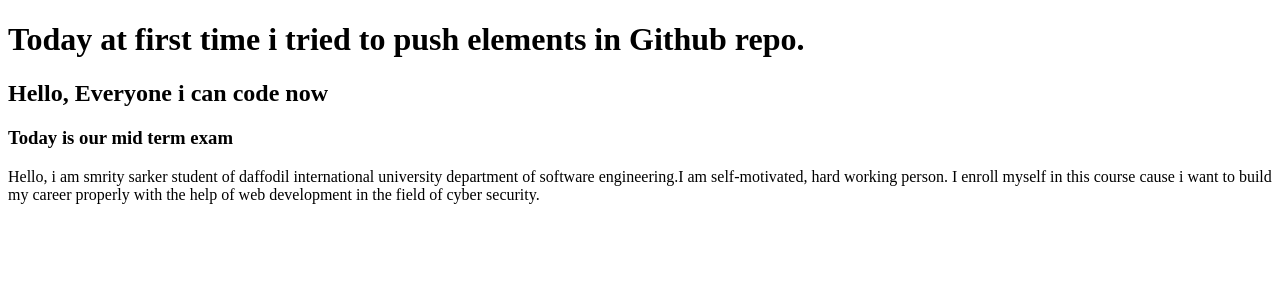
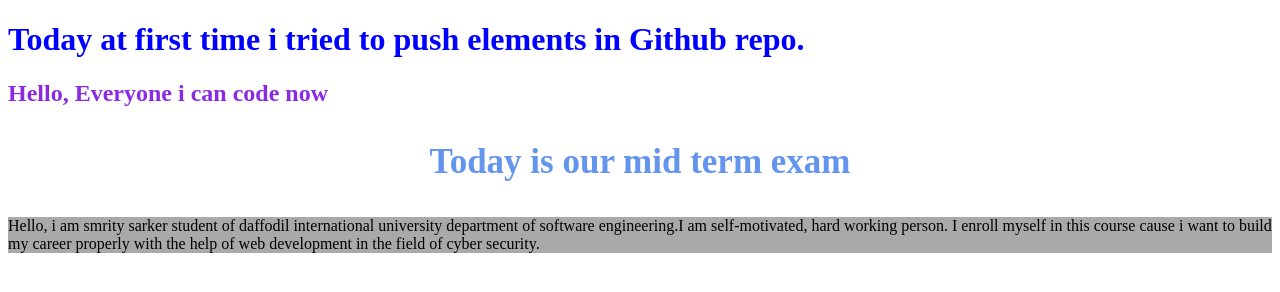
Before and after one commit to SmritySarkar/my-first-repo, a plain HTML site: page index.html in a window 1280 px wide. Drawn offline with Linux system fonts and the light colour scheme.

Commit message:
CSS added

```diff
--- a/index.html
+++ b/index.html
@@ -5,6 +5,7 @@
     <meta http-equiv="X-UA-Compatible" content="IE=edge">
     <meta name="viewport" content="width=device-width, initial-scale=1.0">
     <title>My first Hithub Repo</title>
+    <link rel="stylesheet" href="style.css">
 </head>
 <body>
     <h1>Today at first time i tried to push elements in Github repo.</h1>
--- /dev/null
+++ b/style.css
@@ -0,0 +1,18 @@
+h1 {
+    color: blue;
+}
+
+h2 {
+    color: blueviolet;
+}
+
+h3 {
+    color: cornflowerblue;
+    text-align: center;
+    font-size: 35px;
+    width: 900;
+}
+
+p {
+    background-color: darkgrey;
+}
```
